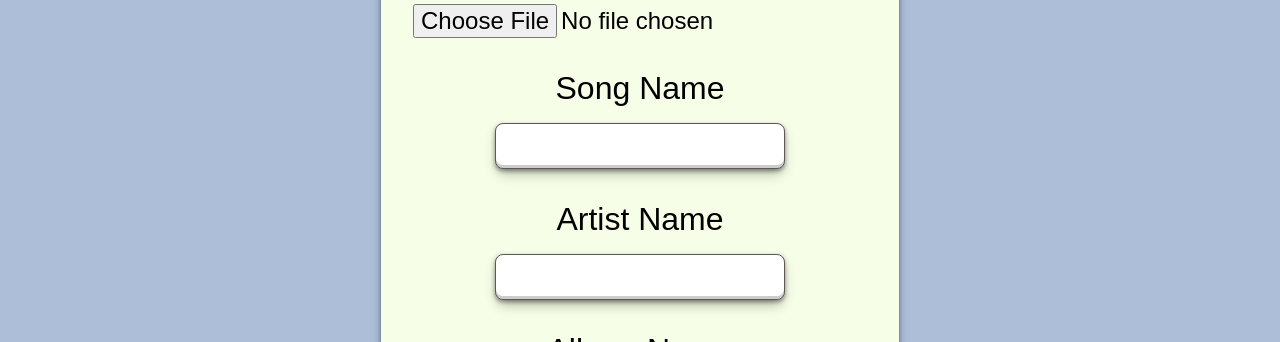
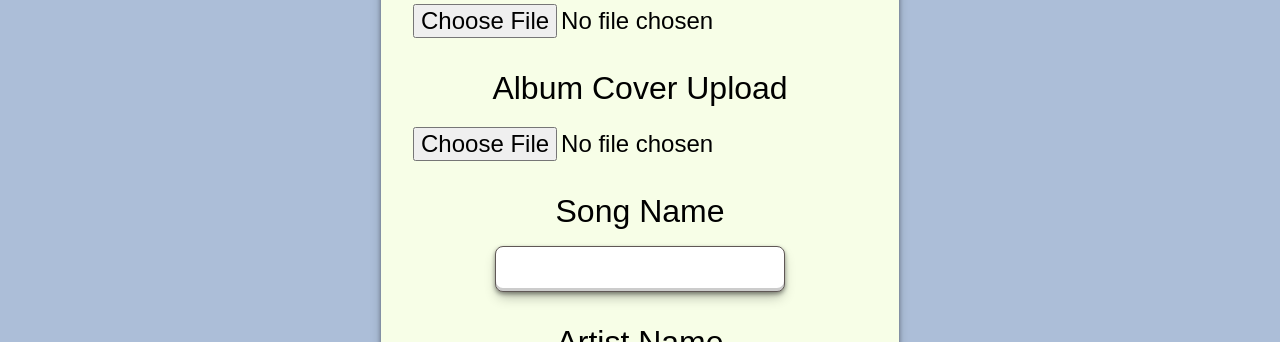
Before and after one commit to photocabana/GroupProject, a React (Vite) app in the folder client/: page /createSong in a window 1280 px wide. Shown: the part 350-692 px from the top of the page. Built offline with nearby package versions, Linux system fonts and the light colour scheme; no server answers; a web font is replaced by a local one.

Commit message:
iamge function wroking on imagehandleer file

```diff
--- a/client/src/App.css
+++ b/client/src/App.css
@@ -28,6 +28,11 @@
 /* login/reg container */
 
 /* Music Player  */
+.image-Display{
+    width: 50px;
+    height: 50px;
+}
+
 #music-player-container {
     padding: 1%;
     flex-direction: row;
--- a/client/src/components/ManipulateSong.jsx
+++ b/client/src/components/ManipulateSong.jsx
@@ -11,6 +11,7 @@ const ManipulateSong = (props) => {
     const [ albumName, setAlbumName ] = useState("");
     const [ songFile, setSongFile ] = useState(null);
     const [ songFileName, setSongFileName ] = useState("");
+    const [ imageFileName, setImageFileName ] = useState('');
     const [ errors, setErrors ] = useState([]);
     const navigate = useNavigate();
     const { isEditMode } = props;
@@ -33,9 +34,13 @@ const ManipulateSong = (props) => {
     }
 
     const handleFileUpload = (e) => {
-        const file = e.target.files[0]
-        setSongFile(file)
-        setSongFileName(e.target.files[0].name)
+        if(imageFileName){
+
+        } else if (songFileName){
+            const file = e.target.files[0]
+            setSongFile(file)
+            setSongFileName(e.target.files[0].name)
+        }
     }
 
     const createTrack = (e) => {
@@ -109,6 +114,13 @@ const ManipulateSong = (props) => {
                             </div>
                         </div>
                         <div className="form-group">
+                            <label htmlFor="song-upload">Album Cover Upload</label>
+                            <div className="file-input-container">
+                                {isEditMode && songFile && <p>Current File: {imageFileName}</p>}
+                                <input type="file" id="song-upload" onChange={handleFileUpload} />
+                            </div>
+                        </div>
+                        <div className="form-group">
                             <label htmlFor="song-name">Song Name</label>
                             <input type="text" className="form-control" value={songName} onChange={(e) => setSongName(e.target.value)}/>
                         </div>
--- a/client/src/views/MusicPlayer.jsx
+++ b/client/src/views/MusicPlayer.jsx
@@ -163,7 +163,7 @@ const MusicPlayer = () => {
                   <div key={song._id}>
                     <tr className="playlist-song">
                       <td>
-                        <img src={`http://localhost:8000/${song.image}`} alt="notfound" />
+                        <img className='image-Display' src={`http://localhost:8000/${song.image}`} alt="notfound" />
                       </td>
                       <td><i className="fa-solid fa-music"></i>  {song.title}</td>
                       <td><i className="fa-solid fa-microphone-lines"></i>  {song.artist}</td>
```
